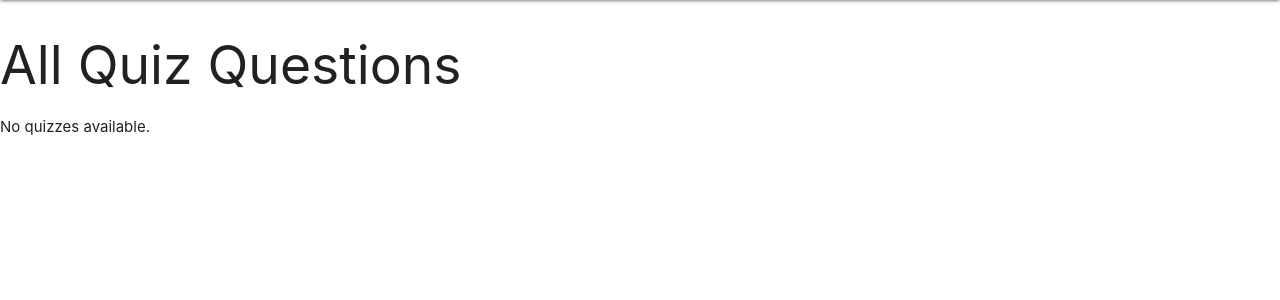
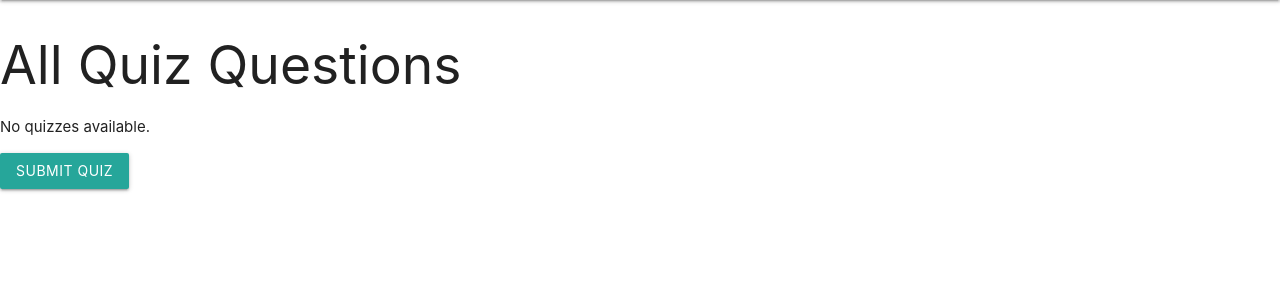
Before and after one commit to SruthyMundakkal/PythonLearningApp, a Django app: page /quiz/ in a window 1280 px wide. Shown: the part 64-364 px from the top of the page. Run offline with Django 5.2, Linux system fonts and the light colour scheme; data that the repository does not hold is empty.

Commit message:
quiz pages

```diff
--- a/courses/templates/courses/quiz.html
+++ b/courses/templates/courses/quiz.html
@@ -2,15 +2,48 @@
 
 {% block content %}
   <h2>All Quiz Questions</h2>
+  <form method="POST">
+    {% csrf_token %}
     <ul>
       {% for quiz in quizzes %}
         <li>
           <strong>Topic:</strong> {{ quiz.topic.title }}<br>
           <strong>Q:</strong> {{ quiz.question }}<br>
-        <strong>A:</strong> {{ quiz.answer }}
+
+          <!-- Option 1 -->
+          <p>
+            <input type="radio" id="option_1_{{ quiz.id }}" name="question_{{ quiz.id }}" value="{{ quiz.option_1 }}" class="with-gap"
+            style="appearance: none; -webkit-appearance: none; width: 20px; height: 20px; border-radius: 50%; border: 2px solid #4CAF50; background-color: #4CAF50; outline: none; margin-right: 10px;">
+            <label for="option_1_{{ quiz.id }}" style="color: #4CAF50;">{{ quiz.option_1 }}</label>
+          </p>
+
+          <!-- Option 2 -->
+          <p>
+            <input type="radio" id="option_2_{{ quiz.id }}" name="question_{{ quiz.id }}" value="{{ quiz.option_2 }}" class="with-gap"
+            style="appearance: none; -webkit-appearance: none; width: 20px; height: 20px; border-radius: 50%; border: 2px solid #2196F3; background-color: #2196F3; outline: none; margin-right: 10px;">
+            <label for="option_2_{{ quiz.id }}" style="color: #2196F3;">{{ quiz.option_2 }}</label>
+          </p>
+
+          <!-- Option 3 -->
+          <p>
+            <input type="radio" id="option_3_{{ quiz.id }}" name="question_{{ quiz.id }}" value="{{ quiz.option_3 }}" class="with-gap"
+            style="appearance: none; -webkit-appearance: none; width: 20px; height: 20px; border-radius: 50%; border: 2px solid #FF9800; background-color: #FF9800; outline: none; margin-right: 10px;">
+            <label for="option_3_{{ quiz.id }}" style="color: #FF9800;">{{ quiz.option_3 }}</label>
+          </p>
+
+          <!-- Option 4 -->
+          <p>
+            <input type="radio" id="option_4_{{ quiz.id }}" name="question_{{ quiz.id }}" value="{{ quiz.option_4 }}" class="with-gap"
+            style="appearance: none; -webkit-appearance: none; width: 20px; height: 20px; border-radius: 50%; border: 2px solid #E91E63; background-color: #E91E63; outline: none; margin-right: 10px;">
+            <label for="option_4_{{ quiz.id }}" style="color: #E91E63;">{{ quiz.option_4 }}</label>
+          </p>
+
+
         </li>
       {% empty %}
         <li>No quizzes available.</li>
       {% endfor %}
     </ul>
+    <button type="submit" class="btn waves-effect waves-light">Submit Quiz</button>
+  </form>
 {% endblock %}
```
Also changed, not shown: courses/templates/courses/quiz_result.html (added, +7 -0 lines). Lines whose indentation alone changed are shown as unchanged.
